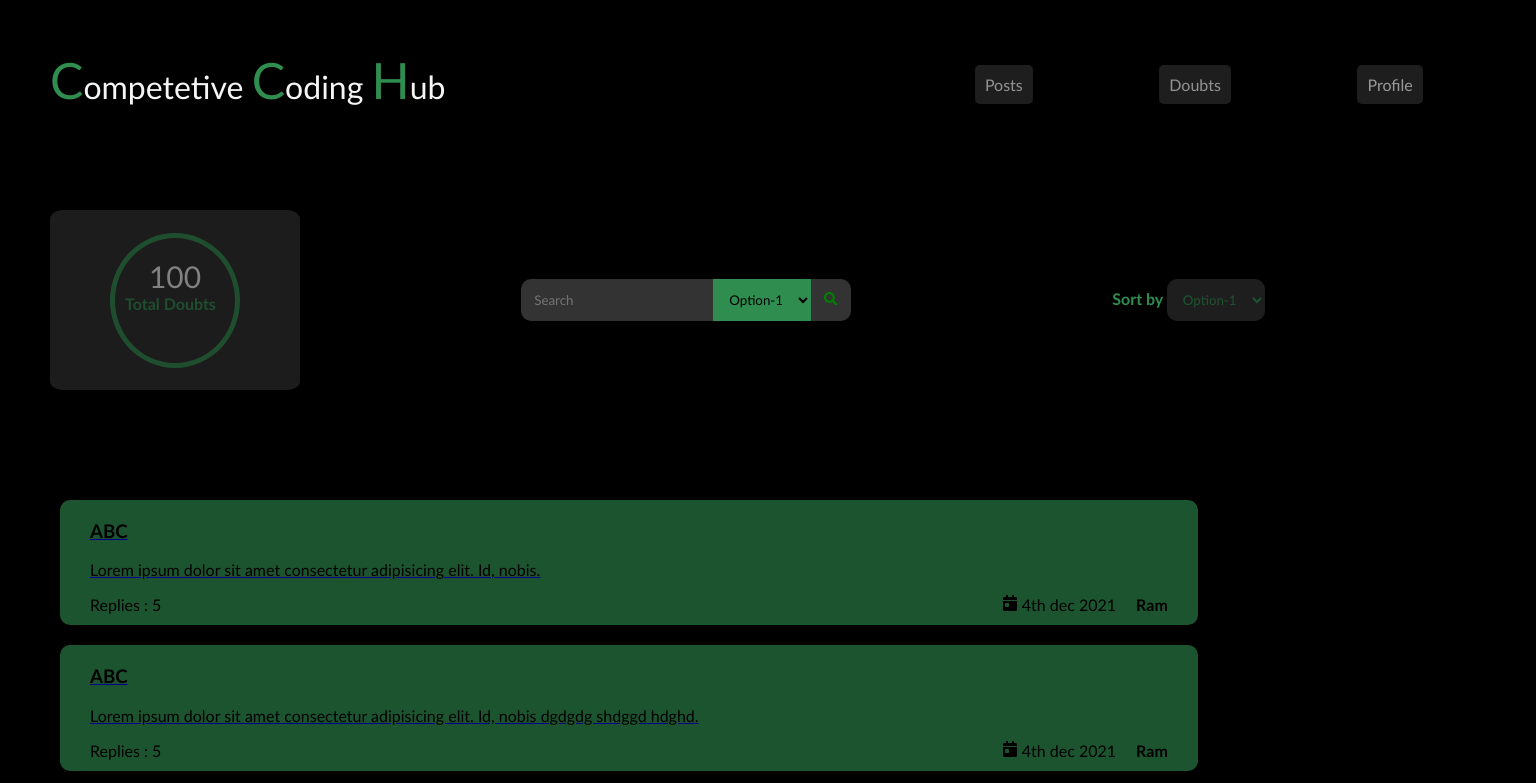
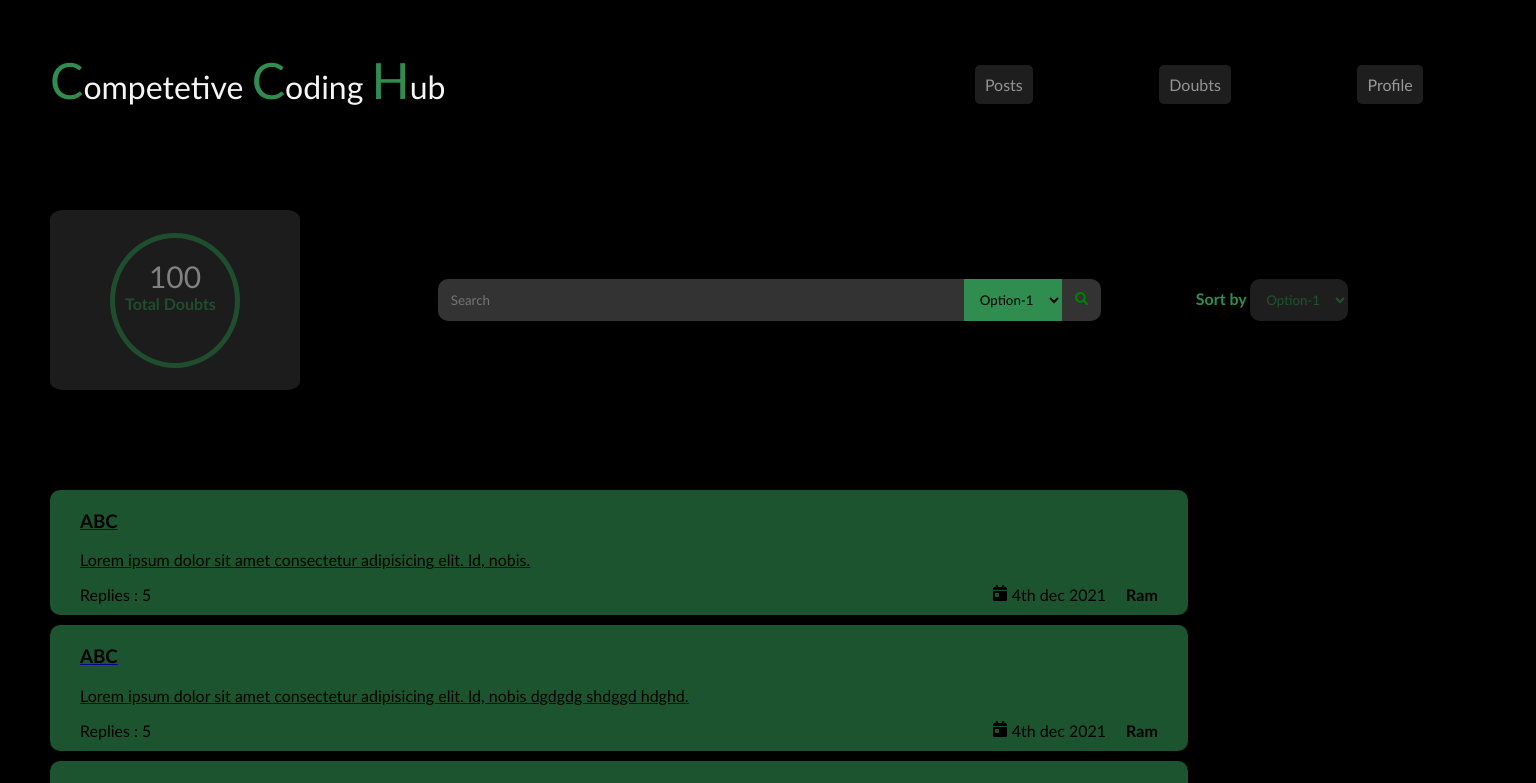
Before and after one commit to vennu-venu/competitive-coding-hub, a React (Create React App) app: page /home in a window 1536 px wide. Shown: the top 783 px of the page. Built offline with nearby package versions, Linux system fonts and the light colour scheme; no server answers; sample sign-in values are in the browser's storage.

Commit message:
home-css-style

```diff
--- a/src/styles/home.css
+++ b/src/styles/home.css
@@ -142,8 +142,9 @@
 }
 
 .home-list {
+  width: 100%;
   border-radius: 10px;
-  margin:10px;
+  margin-bottom:10px;
   background-color:#308d50;
   opacity: 60%;
   color: black;
@@ -207,8 +208,10 @@
     width: 100px;
   }
 }
-@media screen and (max-width: 400px){
-
+@media screen and (min-width: 1320px){
+  .home-search-input{
+    width: 500px;
+  }
 }
 
 @media screen and (max-width: 830px) {
```
